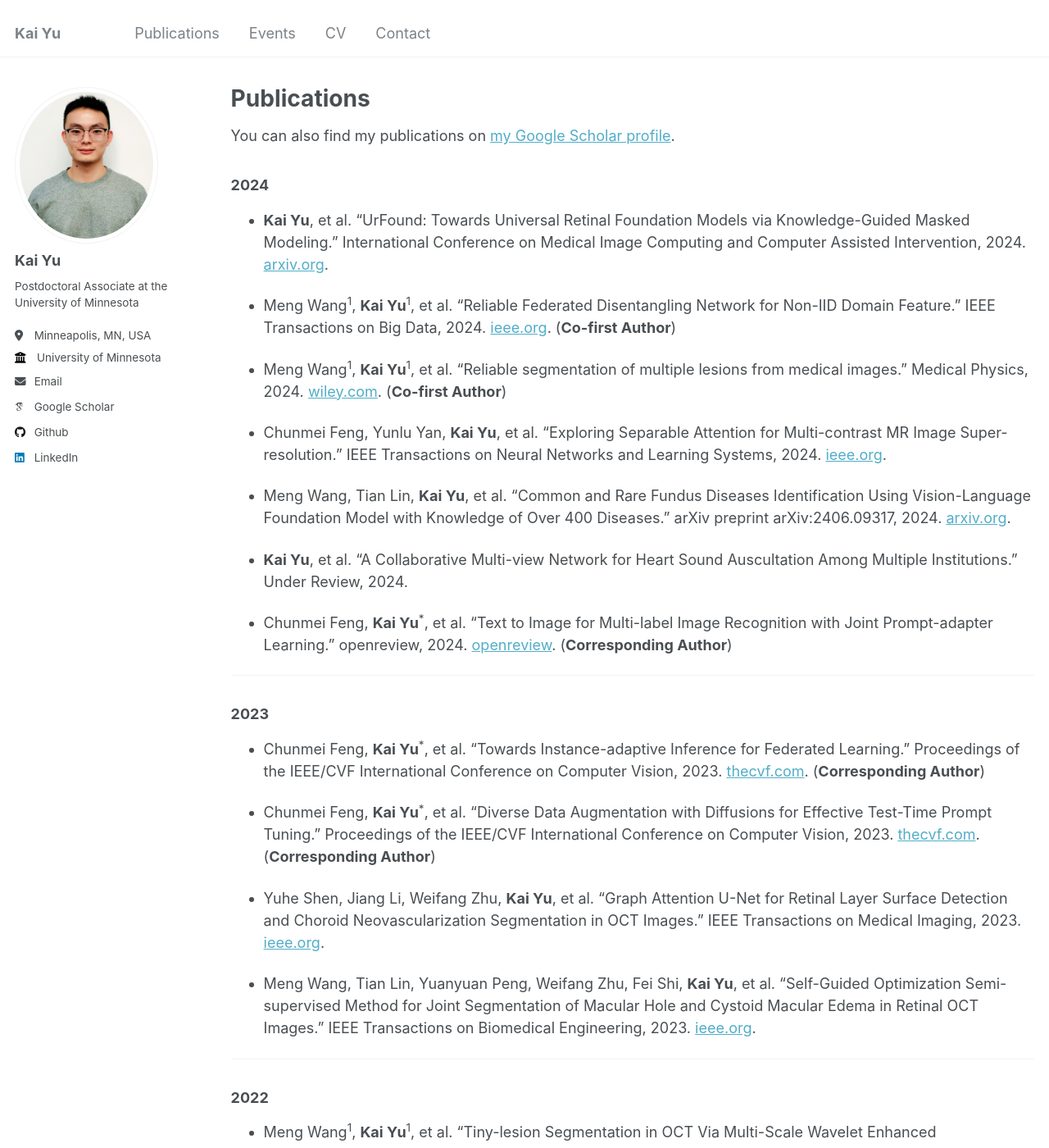
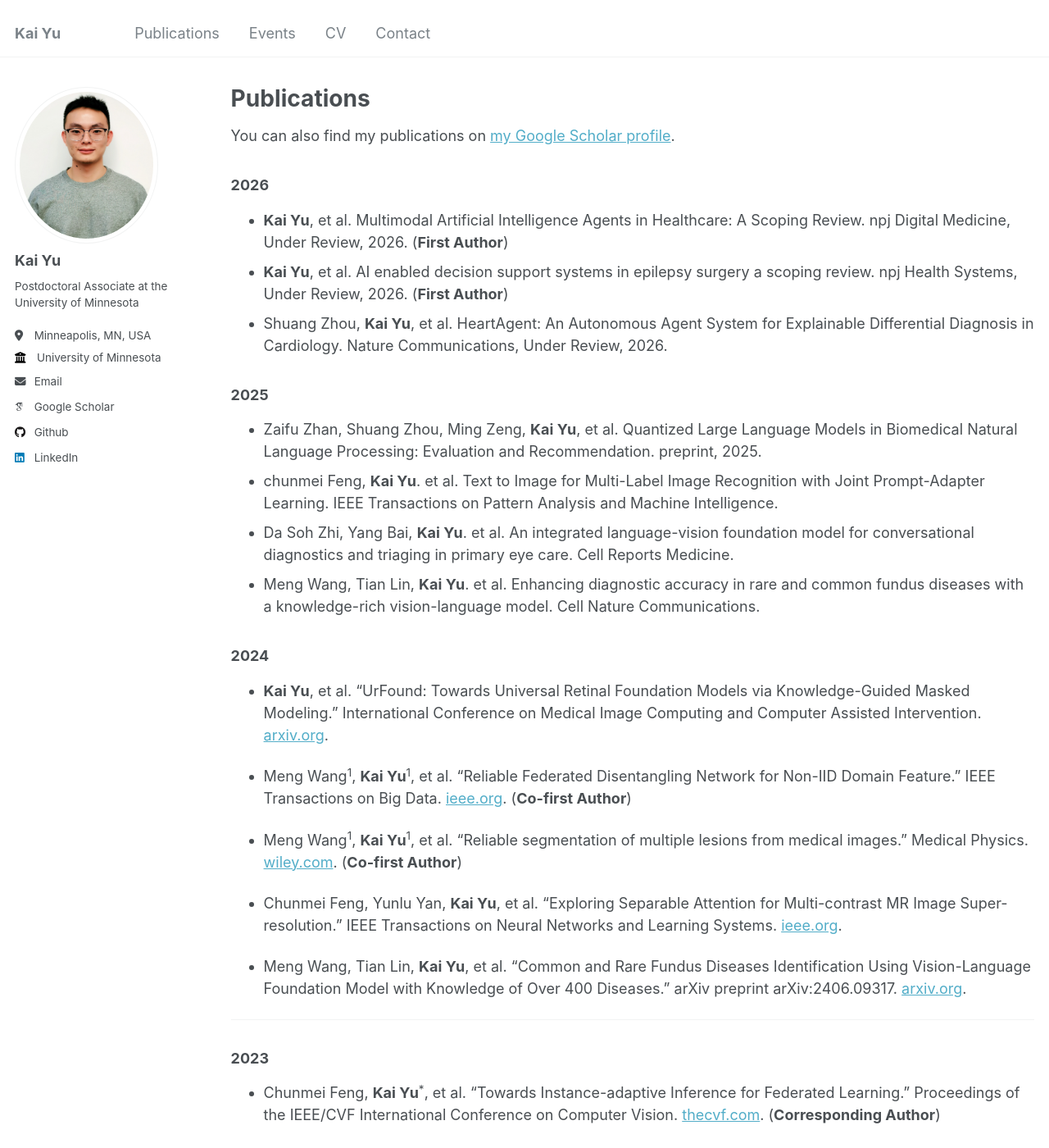
Before and after one commit to yukkai/yukkai.github.io, a Jekyll site: the page built from _pages/publications.md, in a window 1280 px wide and 1400 px high. Shown: the whole window at 82% size. Built offline with Jekyll 4.4.1, drawn with Linux system fonts in a browser that asks for light colours; some web fonts are replaced; some of the changed text lies outside the part shown.

Commit message:
update pub

```diff
--- a/_pages/publications.md
+++ b/_pages/publications.md
@@ -31,54 +31,61 @@ Service and leadership
 ======
 * Currently signed in to 43 different slack teams -->
 
+### 2026
+* **Kai Yu**, et al. Multimodal Artificial Intelligence Agents in Healthcare: A Scoping Review. npj Digital Medicine, Under Review, 2026. (**First Author**)
+* **Kai Yu**, et al. AI enabled decision support systems in epilepsy surgery a scoping review. npj Health Systems, Under Review, 2026. (**First Author**)
+* Shuang Zhou, **Kai Yu**, et al. HeartAgent: An Autonomous Agent System for Explainable Differential Diagnosis in Cardiology. Nature Communications, Under Review, 2026.
+
+### 2025
+* Zaifu Zhan, Shuang Zhou, Ming Zeng, **Kai Yu**, et al. Quantized Large Language Models in Biomedical Natural Language Processing: Evaluation and Recommendation. preprint, 2025.
+* chunmei Feng, **Kai Yu**. et al. Text to Image for Multi-Label Image Recognition with Joint Prompt-Adapter Learning. IEEE Transactions on Pattern Analysis and Machine Intelligence.
+* Da Soh Zhi, Yang Bai, **Kai Yu**. et al. An integrated language-vision foundation model for conversational diagnostics and triaging in primary eye care. Cell Reports Medicine.
+* Meng Wang, Tian Lin, **Kai Yu**. et al. Enhancing diagnostic accuracy in rare and common fundus diseases with a knowledge-rich vision-language model. Cell Nature Communications.
+
 
 ### 2024
 
-* **Kai Yu**, et al. "UrFound: Towards Universal Retinal Foundation Models via Knowledge-Guided Masked Modeling." International Conference on Medical Image Computing and Computer Assisted Intervention, 2024. [arxiv.org](https://arxiv.org/abs/2408.05618v1).
+* **Kai Yu**, et al. "UrFound: Towards Universal Retinal Foundation Models via Knowledge-Guided Masked Modeling." International Conference on Medical Image Computing and Computer Assisted Intervention. [arxiv.org](https://arxiv.org/abs/2408.05618v1).
 
-* Meng Wang<sup>1</sup>, **Kai Yu**<sup>1</sup>, et al. "Reliable Federated Disentangling Network for Non-IID Domain Feature." IEEE Transactions on Big Data, 2024. [ieee.org](https://ieeexplore.ieee.org/document/10587114).  (**Co-first Author**)
+* Meng Wang<sup>1</sup>, **Kai Yu**<sup>1</sup>, et al. "Reliable Federated Disentangling Network for Non-IID Domain Feature." IEEE Transactions on Big Data. [ieee.org](https://ieeexplore.ieee.org/document/10587114).  (**Co-first Author**)
 
-* Meng Wang<sup>1</sup>, **Kai Yu**<sup>1</sup>, et al. "Reliable segmentation of multiple lesions from medical images." Medical Physics, 2024. [wiley.com](https://aapm.onlinelibrary.wiley.com/doi/abs/10.1002/mp.17244?casa_token=60EgSJbI1h4AAAAA%3A4DpYaABDftk4QuaZbiHqdPnutv1WA5a6hnDEmYxjgFWaGnlwWSUudwFSDTWjQCn-NFZzbGPS9GruVE8). (**Co-first Author**)
+* Meng Wang<sup>1</sup>, **Kai Yu**<sup>1</sup>, et al. "Reliable segmentation of multiple lesions from medical images." Medical Physics. [wiley.com](https://aapm.onlinelibrary.wiley.com/doi/abs/10.1002/mp.17244?casa_token=60EgSJbI1h4AAAAA%3A4DpYaABDftk4QuaZbiHqdPnutv1WA5a6hnDEmYxjgFWaGnlwWSUudwFSDTWjQCn-NFZzbGPS9GruVE8). (**Co-first Author**)
 
-* Chunmei Feng, Yunlu Yan, **Kai Yu**, et al. "Exploring Separable Attention for Multi-contrast MR Image Super-resolution." IEEE Transactions on Neural Networks and Learning Systems, 2024. [ieee.org](https://ieeexplore.ieee.org/document/10443261).
+* Chunmei Feng, Yunlu Yan, **Kai Yu**, et al. "Exploring Separable Attention for Multi-contrast MR Image Super-resolution." IEEE Transactions on Neural Networks and Learning Systems. [ieee.org](https://ieeexplore.ieee.org/document/10443261).
 
-* Meng Wang, Tian Lin, **Kai Yu**, et al. "Common and Rare Fundus Diseases Identification Using Vision-Language Foundation Model with Knowledge of Over 400 Diseases." arXiv preprint arXiv:2406.09317, 2024. [arxiv.org](https://arxiv.org/pdf/2406.09317).
-
-* **Kai Yu**, et al. "A Collaborative Multi-view Network for Heart Sound Auscultation Among Multiple Institutions." Under Review, 2024.
-
-* Chunmei Feng, **Kai Yu**<sup>*</sup>, et al. "Text to Image for Multi-label Image Recognition with Joint Prompt-adapter Learning." openreview, 2024. [openreview](https://openreview.net/forum?id=5abK7RDbuW). (**Corresponding Author**)
+* Meng Wang, Tian Lin, **Kai Yu**, et al. "Common and Rare Fundus Diseases Identification Using Vision-Language Foundation Model with Knowledge of Over 400 Diseases." arXiv preprint arXiv:2406.09317. [arxiv.org](https://arxiv.org/pdf/2406.09317).
 
 ---
 
 ### 2023
 
-* Chunmei Feng, **Kai Yu**<sup>*</sup>, et al. "Towards Instance-adaptive Inference for Federated Learning." Proceedings of the IEEE/CVF International Conference on Computer Vision, 2023. [thecvf.com](https://openaccess.thecvf.com/content/ICCV2023/papers/Feng_Towards_Instance-adaptive_Inference_for_Federated_Learning_ICCV_2023_paper.pdf). (**Corresponding Author**)
+* Chunmei Feng, **Kai Yu**<sup>*</sup>, et al. "Towards Instance-adaptive Inference for Federated Learning." Proceedings of the IEEE/CVF International Conference on Computer Vision. [thecvf.com](https://openaccess.thecvf.com/content/ICCV2023/papers/Feng_Towards_Instance-adaptive_Inference_for_Federated_Learning_ICCV_2023_paper.pdf). (**Corresponding Author**)
 
-* Chunmei Feng, **Kai Yu**<sup>*</sup>, et al. "Diverse Data Augmentation with Diffusions for Effective Test-Time Prompt Tuning." Proceedings of the IEEE/CVF International Conference on Computer Vision, 2023. [thecvf.com](https://openaccess.thecvf.com/content/ICCV2023/papers/Feng_Diverse_Data_Augmentation_with_Diffusions_for_Effective_Test-time_Prompt_Tuning_ICCV_2023_paper.pdf). (**Corresponding Author**)
+* Chunmei Feng, **Kai Yu**<sup>*</sup>, et al. "Diverse Data Augmentation with Diffusions for Effective Test-Time Prompt Tuning." Proceedings of the IEEE/CVF International Conference on Computer Vision. [thecvf.com](https://openaccess.thecvf.com/content/ICCV2023/papers/Feng_Diverse_Data_Augmentation_with_Diffusions_for_Effective_Test-time_Prompt_Tuning_ICCV_2023_paper.pdf). (**Corresponding Author**)
 
-* Yuhe Shen, Jiang Li, Weifang Zhu, **Kai Yu**, et al. "Graph Attention U-Net for Retinal Layer Surface Detection and Choroid Neovascularization Segmentation in OCT Images." IEEE Transactions on Medical Imaging, 2023. [ieee.org](https://ieeexplore.ieee.org/document/10032187).
+* Yuhe Shen, Jiang Li, Weifang Zhu, **Kai Yu**, et al. "Graph Attention U-Net for Retinal Layer Surface Detection and Choroid Neovascularization Segmentation in OCT Images." IEEE Transactions on Medical Imaging. [ieee.org](https://ieeexplore.ieee.org/document/10032187).
 
-* Meng Wang, Tian Lin, Yuanyuan Peng, Weifang Zhu, Fei Shi, **Kai Yu**, et al. "Self-Guided Optimization Semi-supervised Method for Joint Segmentation of Macular Hole and Cystoid Macular Edema in Retinal OCT Images." IEEE Transactions on Biomedical Engineering, 2023. [ieee.org](https://ieeexplore.ieee.org/document/10005596).
+* Meng Wang, Tian Lin, Yuanyuan Peng, Weifang Zhu, Fei Shi, **Kai Yu**, et al. "Self-Guided Optimization Semi-supervised Method for Joint Segmentation of Macular Hole and Cystoid Macular Edema in Retinal OCT Images." IEEE Transactions on Biomedical Engineering. [ieee.org](https://ieeexplore.ieee.org/document/10005596).
 
 ---
 
 ### 2022
 
-* Meng Wang<sup>1</sup>, **Kai Yu**<sup>1</sup>, et al. "Tiny-lesion Segmentation in OCT Via Multi-Scale Wavelet Enhanced Transformer." International Workshop on Ophthalmic Medical Image Analysis, MICCAI, 2022. [google.com](https://drive.google.com/file/d/1jCV_5BEi-e4s94fuSiVXfLTriREZHsS-/view?pli=1). (**Co-first Author**)
+* Meng Wang<sup>1</sup>, **Kai Yu**<sup>1</sup>, et al. "Tiny-lesion Segmentation in OCT Via Multi-Scale Wavelet Enhanced Transformer." International Workshop on Ophthalmic Medical Image Analysis, MICCAI. [google.com](https://drive.google.com/file/d/1jCV_5BEi-e4s94fuSiVXfLTriREZHsS-/view?pli=1). (**Co-first Author**)
 
-* Weize Xu<sup>1</sup>, **Kai Yu**<sup>1</sup>, et al. "Automatic Pediatric Congenital Heart Disease Classification Based on Heart Sound Signal." Artificial Intelligence in Medicine, 2022. [sciencedirect.com](https://www.sciencedirect.com/science/article/pii/S0933365722000227?casa_token=57gFG8V84fgAAAAA:QCnYd_B_YdparC3TVORMozf0bcofEFFSin8za1eEbZNdyqY2_c4Y342mhFU7Zcl4Va2HsfIfqw). (**Co-first Author**)
+* Weize Xu<sup>1</sup>, **Kai Yu**<sup>1</sup>, et al. "Automatic Pediatric Congenital Heart Disease Classification Based on Heart Sound Signal." Artificial Intelligence in Medicine. [sciencedirect.com](https://www.sciencedirect.com/science/article/pii/S0933365722000227?casa_token=57gFG8V84fgAAAAA:QCnYd_B_YdparC3TVORMozf0bcofEFFSin8za1eEbZNdyqY2_c4Y342mhFU7Zcl4Va2HsfIfqw). (**Co-first Author**)
 
 ---
 
 ### 2021
 
-* Yi Zhou, **Kai Yu**, et al. "Speckle Noise Reduction for OCT Images Based on Image Style Transfer and Conditional GAN." IEEE Journal of Biomedical and Health Informatics, 2021.
+* Yi Zhou, **Kai Yu**, et al. "Speckle Noise Reduction for OCT Images Based on Image Style Transfer and Conditional GAN." IEEE Journal of Biomedical and Health Informatics.
 
-* Meng Wang, Weifang Zhu, **Kai Yu**, et al. "Semi-Supervised Capsule cGAN for Speckle Noise Reduction in Retinal OCT Images." IEEE Transactions on Medical Imaging, 2021.
+* Meng Wang, Weifang Zhu, **Kai Yu**, et al. "Semi-Supervised Capsule cGAN for Speckle Noise Reduction in Retinal OCT Images." IEEE Transactions on Medical Imaging.
 
-* Meng Wang, Weifang Zhu, Fei Shi, Jinzhu Su, Haoyu Chen, **Kai Yu**, et al. "MsTGANet: Automatic Drusen Segmentation from Retinal OCT Images." IEEE Transactions on Medical Imaging, 2021.
+* Meng Wang, Weifang Zhu, Fei Shi, Jinzhu Su, Haoyu Chen, **Kai Yu**, et al. "MsTGANet: Automatic Drusen Segmentation from Retinal OCT Images." IEEE Transactions on Medical Imaging.
 
-* Yuanyuan Peng, Weifang Zhu, Zhongyue Chen, Meng Wang, Le Geng, **Kai Yu**, et al. "Automatic Staging for Retinopathy of Prematurity with Deep Feature Fusion and Ordinal Classification Strategy." IEEE Transactions on Medical Imaging, 2021.
+* Yuanyuan Peng, Weifang Zhu, Zhongyue Chen, Meng Wang, Le Geng, **Kai Yu**, et al. "Automatic Staging for Retinopathy of Prematurity with Deep Feature Fusion and Ordinal Classification Strategy." IEEE Transactions on Medical Imaging.
 
 ---
 
```
Also changed, not shown: _pages/about.md (+1 -1 lines).
